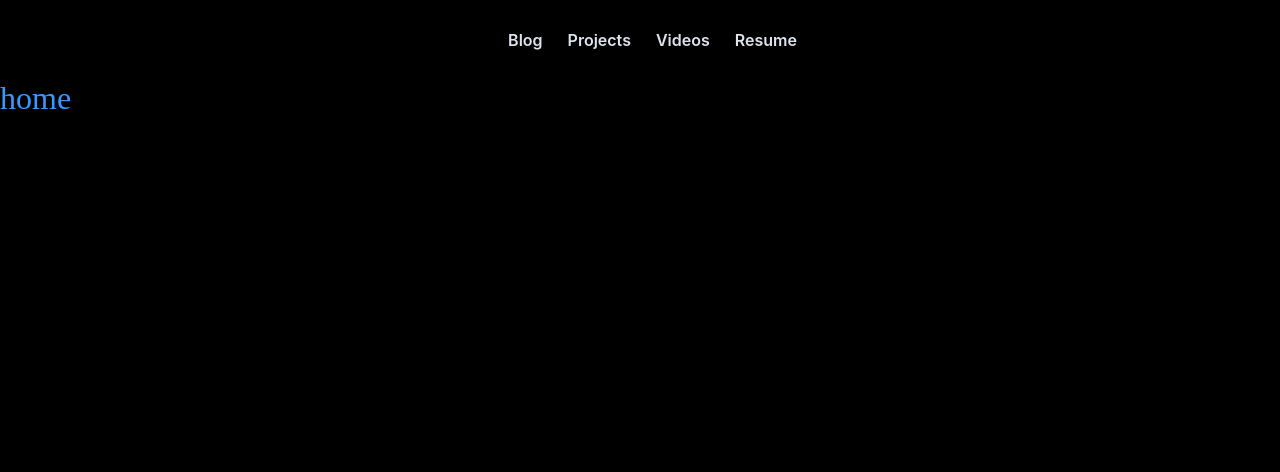
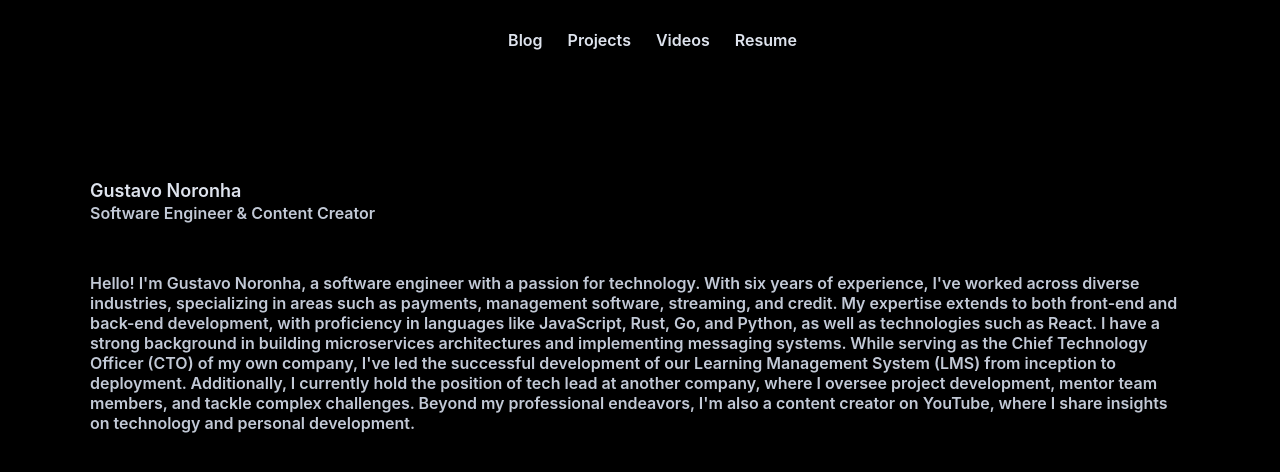
Before and after one commit to gusttavonl/gustavonoronha.com.br, a Next.js app: page /home in a window 1280 px wide. Shown: the top 472 px of the page. Built offline with nearby package versions, Linux system fonts and the light colour scheme.

Commit message:
feat: add personal infos on home

```diff
--- a/src/components/pages/home/index.tsx
+++ b/src/components/pages/home/index.tsx
@@ -3,7 +3,20 @@ import * as S from './styles'
 const HomeComponent = () => {
   return (
     <S.Container>
-      <h1>home</h1>
+      <S.Title>Gustavo Noronha</S.Title>
+      <S.SubTitle>Software Engineer & Content Creator</S.SubTitle>
+      <S.About>
+        {`
+        Hello! I'm Gustavo Noronha, a software engineer with a passion for technology. With six years of experience, I've worked across diverse industries, specializing in areas such as payments, management software, streaming, and credit.
+
+        My expertise extends to both front-end and back-end development, with proficiency in languages like JavaScript, Rust, Go, and Python, as well as technologies such as React. I have a strong background in building microservices architectures and implementing messaging systems.
+
+        While serving as the Chief Technology Officer (CTO) of my own company, I've led the successful development of our Learning Management System (LMS) from inception to deployment. Additionally, I currently hold the position of tech lead at another company, where I oversee project development, mentor team members, and tackle complex challenges.
+
+        Beyond my professional endeavors, I'm also a content creator on YouTube, where I share insights on technology and personal development.
+        `}
+      </S.About>
+      <S.Contact>Contact</S.Contact>
     </S.Container>
   )
 }
--- a/src/components/pages/home/styles.ts
+++ b/src/components/pages/home/styles.ts
@@ -1,7 +1,48 @@
-import styled from 'styled-components'
+import styled, { css } from 'styled-components'
 
 export const Container = styled.div`
   display: flex;
   flex-direction: column;
-  max-width: 95%;
+  align-items: center;
+  max-width: 1200px;
+  margin: 0 auto;
+
+  padding: 50px;
 `
+
+export const Title = styled.h1`
+  width: 100%;
+  margin-top: 50px;
+  ${({ theme }) => css`
+    font-family: ${theme.font.family};
+    font-size: ${theme.font.sizes.large};
+    font-weight: ${theme.font.bold};
+    color: ${theme.colors.gray300};
+  `}
+`
+
+export const SubTitle = styled.h3`
+  width: 100%;
+  margin-top: 2px;
+  ${({ theme }) => css`
+    font-family: ${theme.font.family};
+    font-size: ${theme.font.sizes.medium};
+    font-weight: ${theme.font.bold};
+    color: ${theme.colors.gray400};
+  `}
+`
+
+export const About = styled.p`
+  width: 100%;
+  margin-top: 50px;
+  ${({ theme }) => css`
+    font-family: ${theme.font.family};
+    font-size: ${theme.font.sizes.medium};
+    font-weight: ${theme.font.bold};
+    color: ${theme.colors.gray400};
+  `}
+`
+
+export const Contact = styled.a`
+  width: 100%;
+`
```
